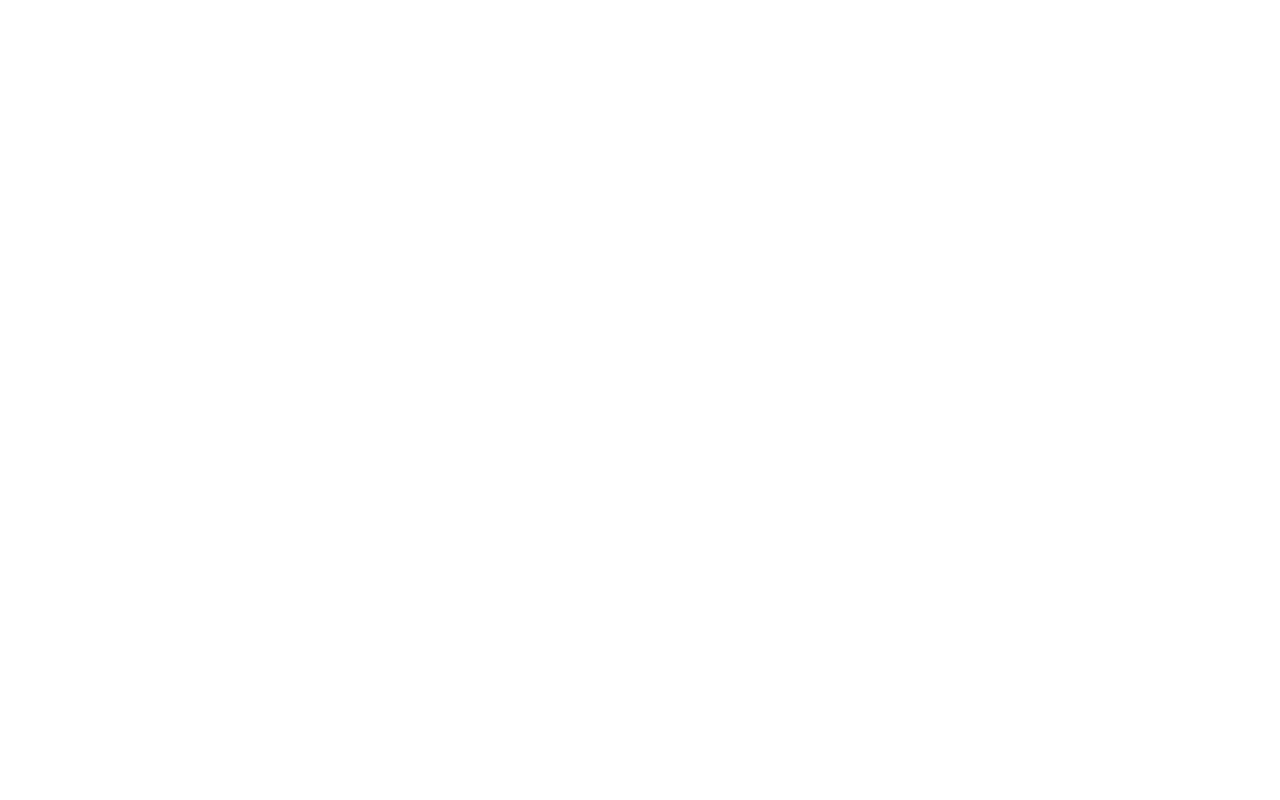
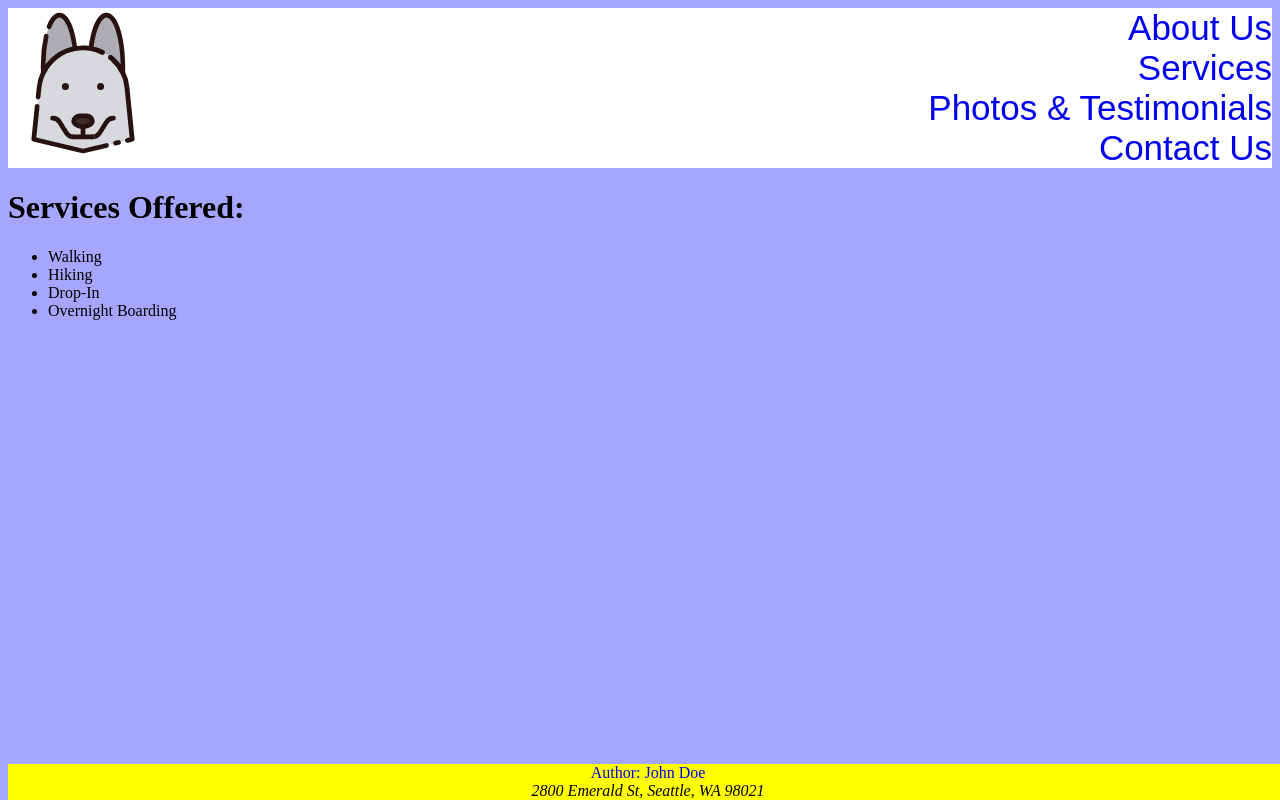
Before and after one commit to mistermappy123/runwithpixel, a website: page nav_pages/services.html in a window 1280 px wide. Drawn offline with Linux system fonts and the light colour scheme.

Commit message:
added services page

```diff
--- a/nav_pages/services.html
+++ b/nav_pages/services.html
@@ -0,0 +1,28 @@
+<!DOCTYPE html>
+<html>
+    <head>
+        <meta name="viewport" content='width=device-width, initial-scale=1.0'>
+        <link rel="stylesheet" href="../style.css">
+    </head>
+    <body>
+        <nav>
+            <img align= 'left' class='logo' src="../husky.svg">
+            <a href="../index.html"><div>About Us</div></a>
+            <a href="services.html"><div>Services</div></a>
+            <a href="photos.html"><div>Photos & Testimonials</div></a>
+            <a href="contactus.html"><div>Contact Us</div></a>
+        </nav>
+        <h1>Services Offered:</h1>
+        <ul>
+            <li>Walking</li>
+            <li>Hiking</li>
+            <li>Drop-In</li>
+            <li>Overnight Boarding</li>
+        </ul>
+
+    <footer>
+        <a href='mailto:bambooshooter@yahoo.com'>Author: John Doe</a>
+        <address>2800 Emerald St, Seattle, WA 98021</address>
+    </footer>
+    </body>
+</html>
```
Also changed, not shown: index.html (+1 -1 lines).
